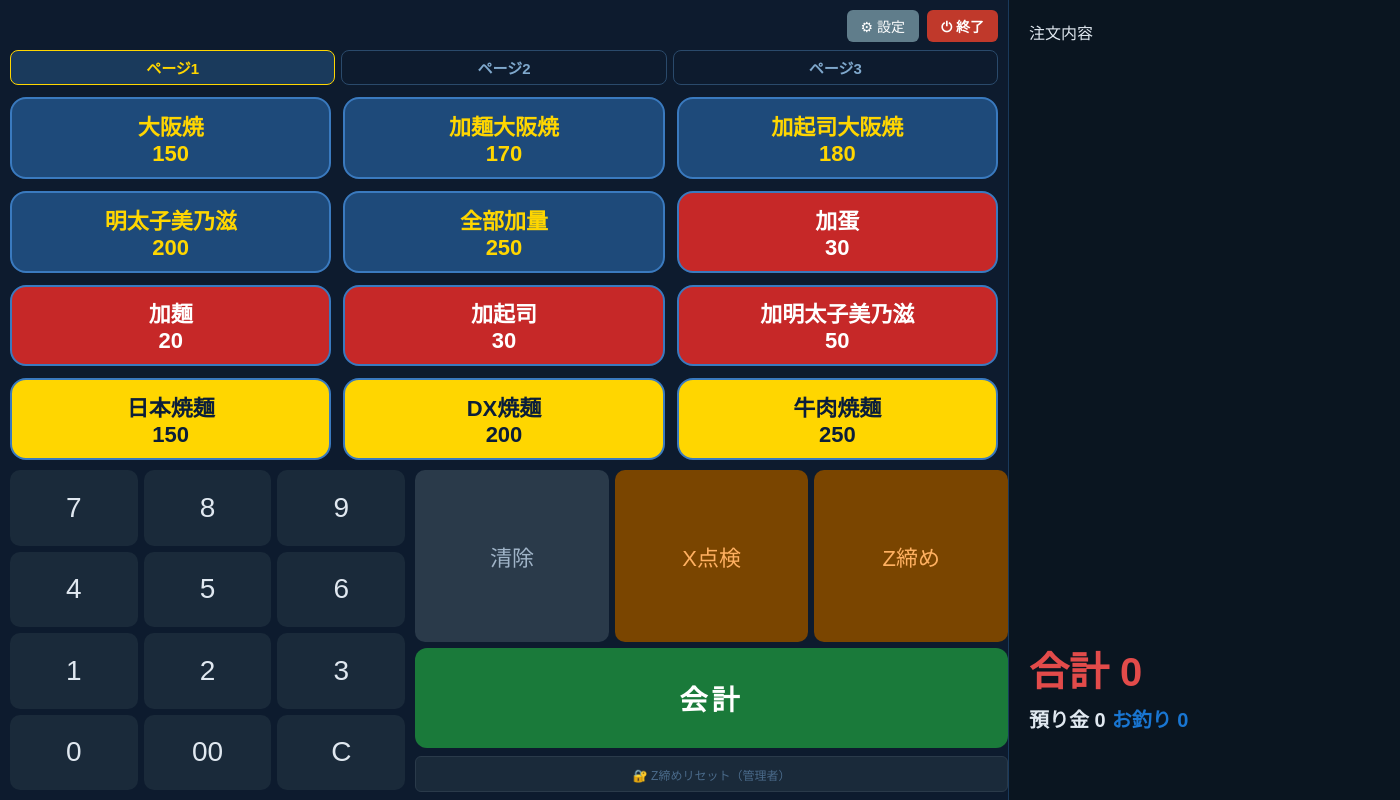
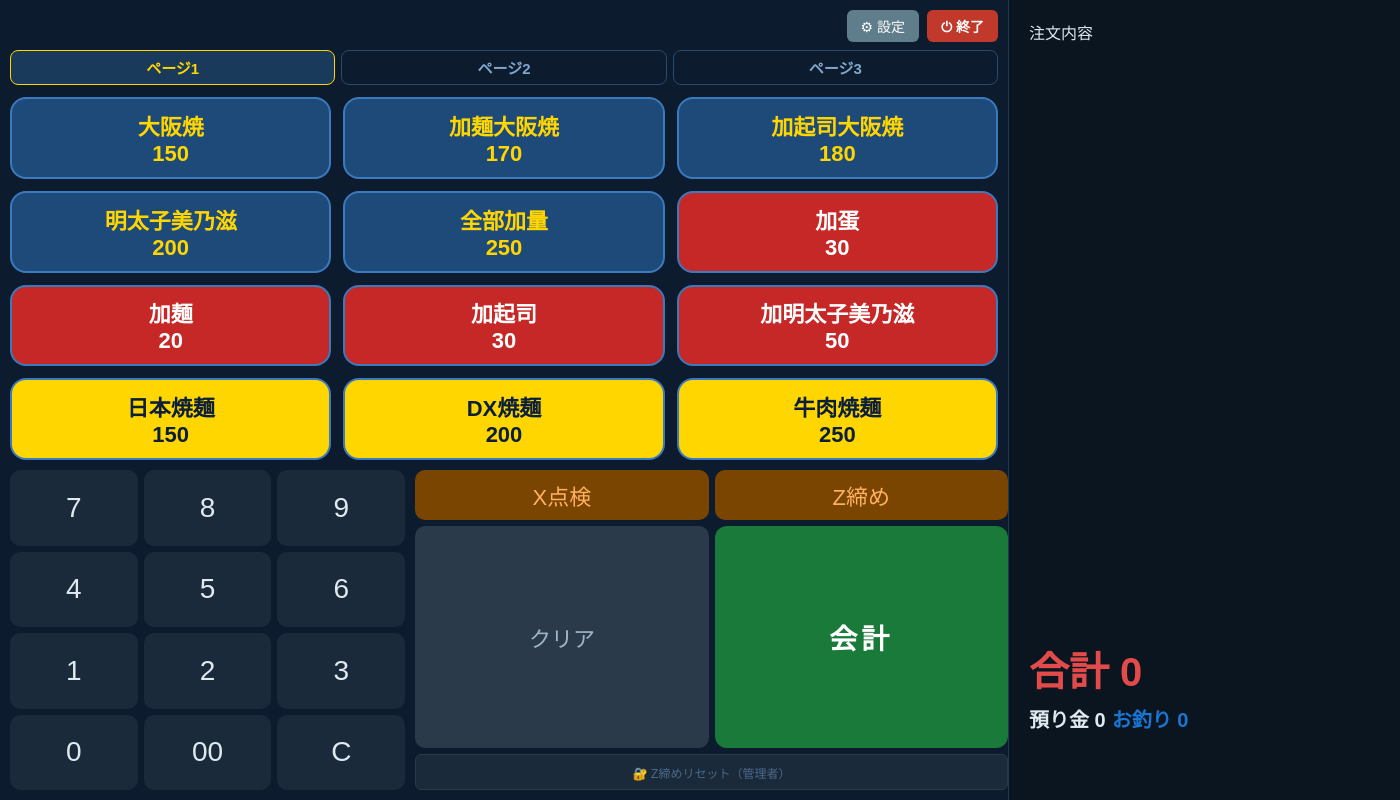
Before and after one commit to booboopoint-arch/pos-app-simple, an Electron app: page pos_menu.html in a window 1400 px wide. Drawn offline with Linux system fonts and the light colour scheme.

Commit message:
清除→クリア改名・クリアと会計を大きく2列レイアウト

```diff
--- a/pos_menu.html
+++ b/pos_menu.html
@@ -75,8 +75,8 @@ height:100%;
 
 #actions{
 display:grid;
-grid-template-columns:1fr 1fr 1fr;
-grid-template-rows:1fr 100px 36px;
+grid-template-columns:1fr 1fr;
+grid-template-rows:50px 1fr 36px;
 gap:6px;
 height:100%;
 }
@@ -85,8 +85,6 @@ height:100%;
 .check{background:#7a4500;color:#ffb060;font-size:22px;border:none;border-radius:10px;cursor:pointer;}
 
 .checkout{
-grid-column:1/4;
-height:100px;
 background:#1a7a3a;
 color:#fff;
 font-size:28px;
@@ -226,12 +224,11 @@ width:100%;padding:6px 8px;border:1px solid #ccc;border-radius:6px;font-size:15p
 </div>
 
 <div id="actions">
-<button class="delete" onclick="removeItem()">清除</button>
 <button class="check" onclick="xReport()">X点検</button>
 <button class="check" onclick="zConfirm1()">Z締め</button>
-
+<button class="delete" onclick="removeItem()">クリア</button>
 <button class="checkout" onclick="checkout()">会計</button>
-<button onclick="openZReset()" style="grid-column:1/4;height:36px;background:#1a2a3a;color:#4a6a8a;border:1px solid #2a3a4a;border-radius:6px;font-size:12px;cursor:pointer;margin-top:2px;">🔐 Z締めリセット（管理者）</button>
+<button onclick="openZReset()" style="grid-column:1/3;height:36px;background:#1a2a3a;color:#4a6a8a;border:1px solid #2a3a4a;border-radius:6px;font-size:12px;cursor:pointer;">🔐 Z締めリセット（管理者）</button>
 </div>
 </div>
 </div>
```
